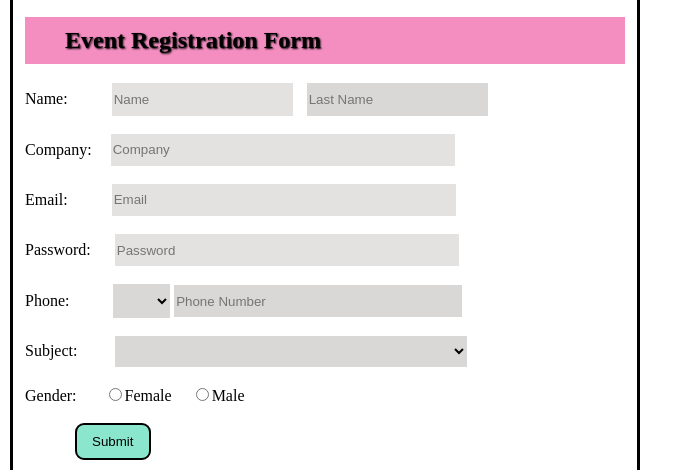
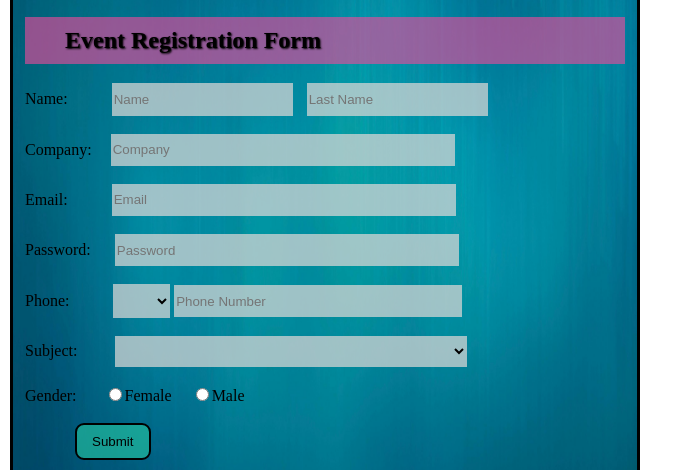
Before and after one commit to HaiderRehman06/portfolio-site, a plain HTML site: page Portfolio-Code/Sign-up.html in a window 1280 px wide. Shown: the part 100-570 px from the top of the page, without its empty margins (0-693 px from the left). Drawn offline with Linux system fonts and the light colour scheme.

Commit message:
ny code being change

```diff
--- a/Portfolio-Code/Sign-up.html
+++ b/Portfolio-Code/Sign-up.html
@@ -4,8 +4,8 @@
     <title>Sign In</title>
     <link rel="stylesheet" href="./Styling.css">
 </head>
-<body>
-    <fieldset>
+<body >
+    <fieldset style="background-image: url(./backgroundpic56.jpg);background-repeat: no-repeat;background-position: center;background-size: cover;">
     <div id="section-break">
         <h1 >EM</h1>
         <a href="../index.html">Home</a>
@@ -15,15 +15,15 @@
     <form >
         <h2>Event Registration Form </h2>
         <label for="Name">Name:</label>
-        <input type="Name" placeholder="Name" style="margin-left: 40px; height: 0.8cm; border: none; background-color: rgba(218, 216, 214, 0.724);" required> <input type="Last Name" placeholder="Last Name" style="margin-left: 10px; height: 0.8cm; border: none; background-color: rgb(218, 216, 214);" required><br><br>
+        <input type="Name" placeholder="Name" style="margin-left: 40px; height: 0.8cm; border: none; background-color: rgba(218, 216, 214, 0.724);" required> <input type="Last Name" placeholder="Last Name" style="margin-left: 10px; height: 0.8cm; border: none; background-color: rgb(218, 216, 214,0.724);" required><br><br>
         <label for="Company">Company:</label>
-        <input type="Company" placeholder="Company" style="margin-left: 15px; width: 9cm; height: 0.8cm; border: none; background-color: rgba(217, 215, 214, 0.724);" required><br><br>
+        <input type="Company" placeholder="Company" style="margin-left: 15px; width: 9cm; height: 0.8cm; border: none; background-color: rgba(218, 216, 214, 0.724);" required><br><br>
         <label for="Email">Email:</label>
-        <input type="email" placeholder="Email" style="margin-left: 40px; width: 9cm; height: 0.8cm; border: none; background-color: rgb(218, 216, 214, 0.724);" required><br><br>
+        <input type="email" placeholder="Email" style="margin-left: 40px; width: 9cm; height: 0.8cm; border: none; background-color: rgb(218, 216, 216, 0.724);" required><br><br>
         <label for="password"> Password:</label>
         <input type="Password" placeholder="Password" style="margin-left: 20px; width: 9cm; height: 0.8cm; border: none; background-color: rgb(218, 216, 214,0.724);" required><br><br>
         <label for="Phone">Phone:</label>
-        <select  style="margin-left: 40px; width:1.5cm; height: 0.9cm; border: none; background-color: rgb(218, 216, 214);" required>
+        <select  style="margin-left: 40px; width:1.5cm; height: 0.9cm; border: none; background-color: rgb(218, 216, 214,0.724);" required>
             <option></option>
             <option>+92</option>
             <option>+1</option>
@@ -33,9 +33,9 @@
             <option>+44</option>
             <option>+92</option>
         </select>
-        <input type="tel" placeholder="Phone Number" maxlength="10" style="width: 7.5cm; height: 0.8cm; border: none; background-color: rgb(218, 216, 214);" required><br><br>
+        <input type="tel" placeholder="Phone Number" maxlength="10" style="width: 7.5cm; height: 0.8cm; border: none; background-color: rgb(218, 216, 214,0.724);" required><br><br>
         <label for="Subject">Subject:</label>
-        <select style="margin-left: 34px; width:9.3cm; height:0.8cm ; border: none; background-color: rgb(218, 216, 214);" required>
+        <select style="margin-left: 34px; width:9.3cm; height:0.8cm ; border: none; background-color: rgb(218, 216, 214,0.724);" required>
             <option  ></option>
             <option >Thermodynamics</option>
             <option >English</option>
```
Also changed, not shown: Portfolio-Code/backgroundpic56.jpg (added).
